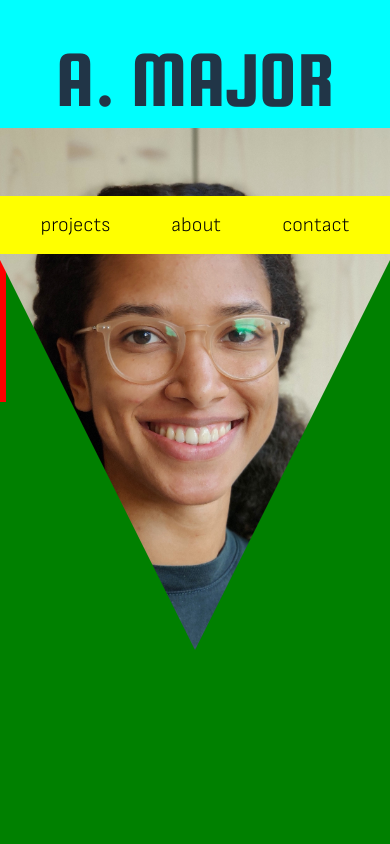
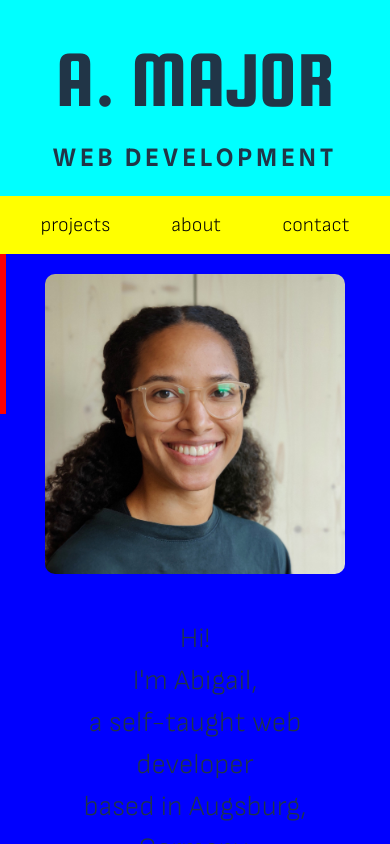
Before and after one commit to chryschi/personal-portfolio, a React (Vite) app: page /about in a window 390 px wide. Built offline with nearby package versions, Linux system fonts and the light colour scheme.

Commit message:
Make About page responsive

```diff
--- a/src/App.css
+++ b/src/App.css
@@ -164,11 +164,6 @@ nav,
   filter: grayscale(0%);
 }
 
-.profile-photo {
-  align-self: center;
-  background-color: burlywood;
-}
-
 .about-triangle-container {
   height: 100%;
 }
--- a/src/components/ProjectCard.css
+++ b/src/components/ProjectCard.css
@@ -58,7 +58,7 @@ figure a {
   position: absolute;
   height: 100%;
   width: 100%;
-  opacity: 0.3;
+  opacity: 0;
   transition: 0.5s ease;
 }
 
--- a/src/pages/About/About.css
+++ b/src/pages/About/About.css
@@ -1,18 +1,28 @@
 .about-container {
   display: flex;
   justify-content: center;
+  align-items: center;
   width: 100%;
   height: 100%;
   position: relative;
+  gap: 40px;
+  /* padding-top: 20px; */
+}
+
+.small-screen {
+  flex-direction: column-reverse;
+  gap: 20px;
 }
 
 .profile-photo {
-  position: relative;
-  top: -8em;
-  left: 0em;
-
   object-fit: cover;
   object-position: 50% 70%;
+}
+
+.profile-square {
+  border-radius: 10px;
+  max-width: 500px;
+  max-height: 500px;
 }
 
 .about-carousel-container {
@@ -20,8 +30,6 @@
   flex-direction: column;
 
   position: relative;
-  top: 5em;
-  left: 3em;
 
   font-size: 1.6rem;
   height: 300px;
@@ -35,7 +43,7 @@
   display: flex;
   flex-direction: column;
   gap: 20px;
-
+  align-items: center;
   max-height: 600px;
   transition: transform 0.8s;
 }
@@ -71,9 +79,30 @@
   width: 6px;
   height: 100%;
 }
+
 .about-scrollbar .tooltip {
   background-color: red;
   width: 100%;
   height: 25%;
   transition: transform 0.5s ease;
 }
+
+@media only screen and (max-width: 1190px) {
+  main {
+    background-color: blue;
+  }
+
+  .profile-square {
+    max-width: 300px;
+    max-height: 300px;
+    margin-top: 20px;
+  }
+
+  .about-carousel-container {
+    font-size: 1.4rem;
+  }
+
+  .carousel-item {
+    max-width: 300px;
+  }
+}
--- a/src/pages/About/About.jsx
+++ b/src/pages/About/About.jsx
@@ -3,6 +3,7 @@ import portrait from "../../assets/projects_screenshots/portrait.jpg";
 import { useEffect, useState } from "react";
 import { throttle } from "lodash";
 import { aboutInfo } from "./aboutInfo";
+import useViewport from "../../components/useViewport";
 
 const FadeInSection = ({ children, isVisible }) => {
   return (
@@ -22,11 +23,13 @@ const About = () => {
   const [isTransitioning, setIsTransitioning] = useState(false);
   const [activeElementIdx, setActiveElementIdx] = useState(0);
 
+  const ELEMENT_HEIGHT = 320;
+  const { width } = useViewport();
+  const breakpoint = 1190;
+
   useEffect(() => {
     setTranslateY(activeElementIdx * -ELEMENT_HEIGHT);
   }, [activeElementIdx]);
-
-  const ELEMENT_HEIGHT = 320;
 
   const handleScroll = throttle((e) => {
     // logic for scrolling down
@@ -53,7 +56,9 @@ const About = () => {
       <div
         onTransitionEnd={() => setIsTransitioning(false)}
         onWheel={isTransitioning ? null : (e) => handleScroll(e)}
-        className="about-container"
+        className={
+          "about-container " + (width < breakpoint ? "small-screen" : "")
+        }
       >
         <div className="about-scrollbar">
           <div
@@ -77,10 +82,7 @@ const About = () => {
             ))}
           </div>
         </div>
-        <img
-          src={portrait}
-          className="profile-photo triangle-medium triangle-down"
-        />
+        <img src={portrait} className={"profile-photo " + "profile-square"} />
       </div>
     </>
   );
--- a/src/pages/Projects/Projects.css
+++ b/src/pages/Projects/Projects.css
@@ -32,6 +32,7 @@
 .position-seven {
   background-color: burlywood;
 }
+
 .position-eight {
   background-color: darkmagenta;
   animation-delay: -2s;
```
